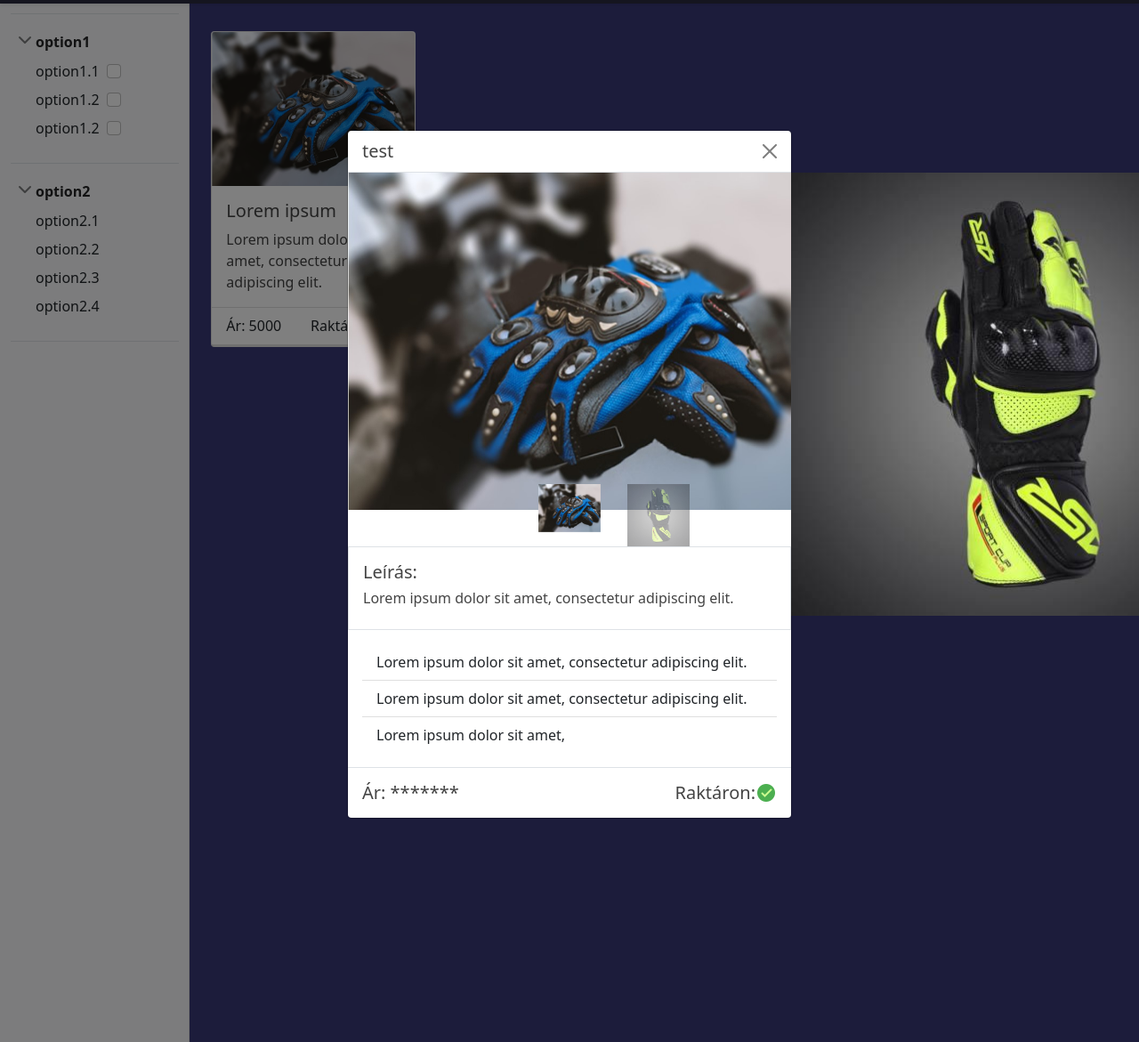
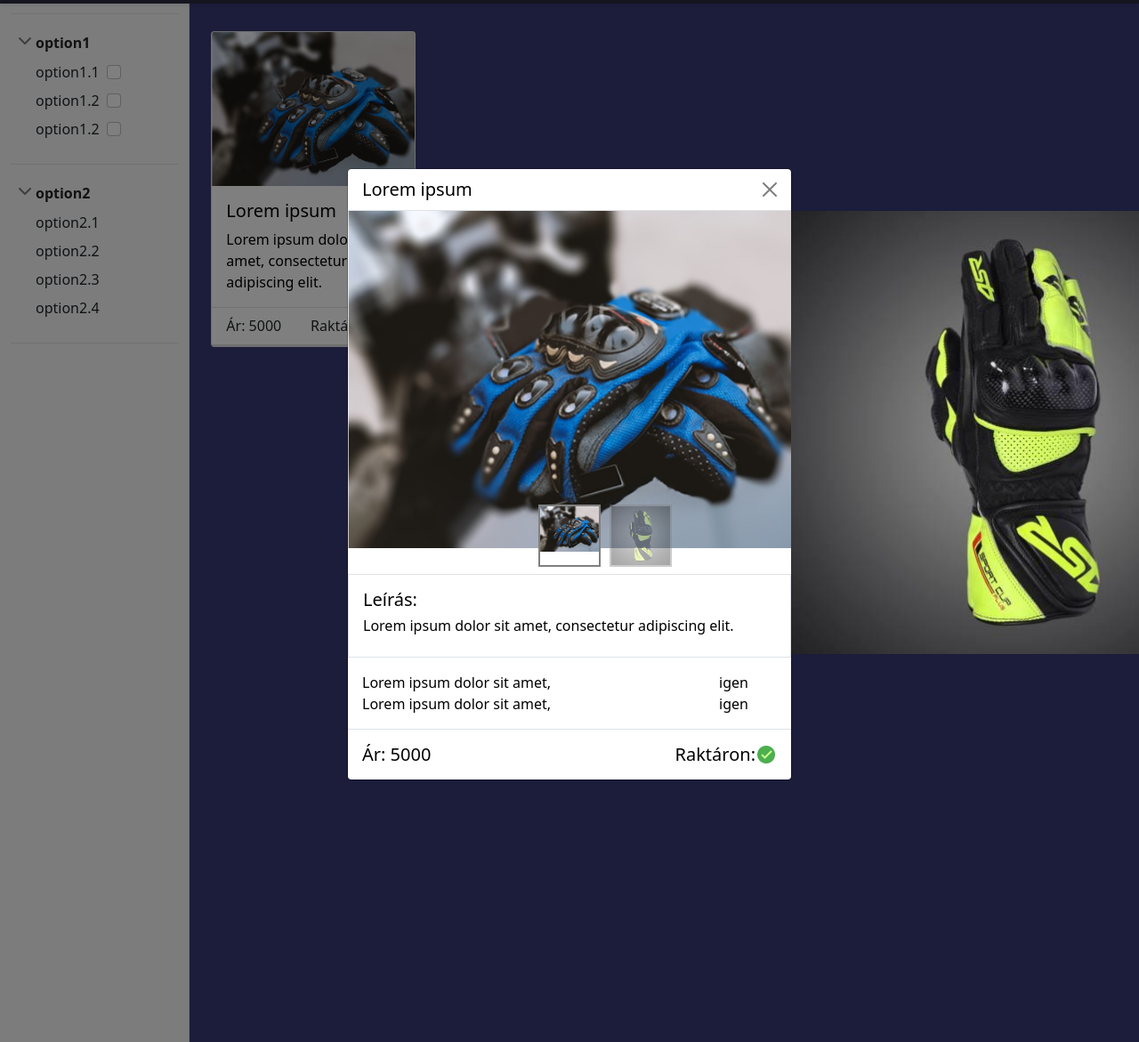
Before and after one commit to szbani/scootercity, a PHP site: page /csoport/termek1.php in a window 1280 px wide, after a click that opens the changed part. Shown: the part 105-1276 px from the top of the page at 89% size. Run offline with PHP 8.4, Linux system fonts and the light colour scheme; some libraries are stand-ins or nearby versions.

Commit message:
termek
-modal design

```diff
--- a/assets/gallery.css
+++ b/assets/gallery.css
@@ -1,81 +1,3 @@
-*,
-*:after,
-*:before {
-  margin: 0;
-  padding: 0;
-  box-sizing: border-box;
-  word-wrap: break-word;
-  -webkit-tap-highlight-color: transparent;
-}
-
-html,
-body {
-  min-height: 100vh;
-}
-
-html {
-  background-color: #FFF;
-  text-rendering: optimizeLegibility;
-  -webkit-text-size-adjust: 100%;
-  -webkit-font-smoothing: antialiased;
-  -moz-osx-font-smoothing: grayscale;
-}
-
-body {
-  color: #444;
-  background-attachment: fixed;
-  font-family: "Noto Sans", sans-serif;
-  font-weight: normal;
-  font-style: normal;
-}
-
-.container {
-  margin: auto;
-  padding: 25px 0;
-  max-width: 1025px;
-}
-
-article {
-  padding: 15px 0;
-}
-h1, h2, p {
-  margin-bottom: 15px;
-}
-h1, h2 {
-  line-height: 1em;
-}
-.center {
-  text-align: center;
-}
-h2.subtitle {
-  font-size: inherit;
-  font-style: italic;
-  font-weight: normal;
-}
-span.keyboard-key {
-  background: #EFF0F2;
-  margin: 0 4px;
-  padding: 4px 8px;
-  border-radius: 4px;
-  border-top: 1px solid #F5F5F5;
-  box-shadow: inset 0 0 25px #E8E8E8, 0 1px 0 #C3C3C3, 0 2px 0 #C9C9C9, 0 2px 3px #333;
-  line-height: 23px;
-  font-family: "Arial", sans-serif;
-  font-size: 12px;
-  font-weight: bold;
-  text-shadow: 0px 1px 0px #F5F5F5;
-  white-space: nowrap;
-  -webkit-user-select: none;
-  -moz-user-select: none;
-  -ms-user-select: none;
-}
-a {
-  color: inherit;
-  text-decoration: none;
-}
-a:hover {
-  text-decoration: underline;
-}
 
 .swiper-container,
 .swiper-container * {
@@ -99,7 +21,7 @@ a:hover {
 }
 
 .product-gallery .product-photo-main {
-  margin-bottom: 30px;
+  margin-bottom: 10px;
 }
 
 .product-gallery .product-photos-side .swiper-container {
@@ -111,6 +33,7 @@ a:hover {
 }
 
 .product-gallery .product-photos-side .swiper-slide {
+  border: 2px solid gray;
   width: 70px;
   opacity: .4;
   transition: 225ms opacity ease-in-out;
@@ -132,8 +55,12 @@ a:hover {
 
 .product-gallery img {
   max-height: 100%;
-  max-width: 100%;
+  width: 100%;
+  object-fit: unset;
 }
+
+
+
 /* full screen product gallery */
 
 .product-gallery-full-screen {
@@ -172,8 +99,8 @@ a:hover {
 
 .product-gallery-full-screen .swiper-slide img,
 .product-photos-side .swiper-slide img {
-  max-height: 100%;
-  max-width: 100%;
+  height: 100%;
+  width: 100%;
 }
 .product-gallery-full-screen .swiper-slide img {
   cursor: zoom-in;
--- a/assets/gallery.js
+++ b/assets/gallery.js
@@ -3,7 +3,7 @@ $(document).ready(function() {
   var swiperSide = new Swiper('.product-photos-side .swiper-container', {
     direction: 'horizontal',
     centeredSlides: true,
-    spaceBetween: 30,
+    spaceBetween: 10,
     slidesPerView: 'auto',
     touchRatio: 0.2,
     slideToClickedSlide: true,
--- a/parts/termek_main.html
+++ b/parts/termek_main.html
@@ -2,7 +2,7 @@
     <div class="row row-cols-2 row-cols-lg-3 row-cols-xl-4 row-cols-xxl-5">
 
         <div class="col">
-            <div class="card" data-bs-toggle="modal" data-bs-target="#termek_modal" id="termek" onclick="modal_show()">
+            <div class="card" data-bs-toggle="modal" data-bs-target="#termek_modal" id="termek" onclick="modal_show(this)">
                 <img src="/scootercity/pics/placeholder7.jpg" class="card-img-top" alt="Termék">
                 <div class="card-body">
                   <h5 class="card-title" id="Param_Nev">Lorem ipsum</h5>
@@ -57,7 +57,7 @@
             </div>
           </div>
           <div class="product-photos-side">
-            <div class="swiper-container">
+            <div class="swiper-container mb-2">
               <div class="swiper-wrapper">
                 <div class="swiper-slide">
                   <div class="swiper-zoom-container">
@@ -74,25 +74,18 @@
           </div>
         </div>
 
-      <div class="modal-body border">
+      <div class="modal-body border pe-4">
 
         <h5>Leírás:</h5>
         <h6>Lorem ipsum dolor sit amet, consectetur adipiscing elit.</h6>
       </div>
-      <div class="modal-body">
-
-        <ul class="list-group list-group-flush d-flex">
-          <li class="list-group-item">
-            Lorem ipsum dolor sit amet, consectetur adipiscing elit.
-          </li>
-          <li class="list-group-item">
-            Lorem ipsum dolor sit amet, consectetur adipiscing elit.
-          </li>
-          <li class="list-group-item">
-            Lorem ipsum dolor sit amet,
-          </li>
-        </ul>
-
+      <div class="modal-body pe-5">
+        <div class="row row-cols-2 ">
+          <div class="col col-9">Lorem ipsum dolor sit amet,</div>
+          <div class="col col-3 float-end text-end">igen</div>
+          <div class="col col-9">Lorem ipsum dolor sit amet,</div>
+          <div class="col col-3 float-end text-end">igen</div>
+        </div>
       </div>
       <div class="modal-footer justify-content-between">
         <h5 id="Termek_Ara">Ár: *******</h5>
@@ -109,6 +102,11 @@
         <div class="swiper-slide">
           <div class="swiper-zoom-container">
             <img src="/scootercity/pics/placeholder1.jpg" draggable="false" ondragstart="return false;">
+          </div>
+        </div>
+        <div class="swiper-slide">
+          <div class="swiper-zoom-container">
+            <img src="/scootercity/pics/placeholder2.jpg" draggable="false" ondragstart="return false;">
           </div>
         </div>
       </div>
--- a/parts/termek_main.php
+++ b/parts/termek_main.php
@@ -2,7 +2,7 @@
     <div class="row row-cols-2 row-cols-md-5">
     <?php
     $i = 0;
-     while ($i < 50){
+     while ($i < 20){
          echo('<div class="col">
          <div class="card " data-bs-toggle="modal" data-bs-target="#termek_modal" id="termek'.$i.'" onclick="modal_show(this)">
              <img src="/scootercity/pics/placeholder7.jpg" class="card-img-top" alt="Termék">
@@ -13,11 +13,10 @@
              <ul class="list-group list-group-flush d-flex">
                  <li class="list-group-item">
                      Raktáron:
-                     <img src="/scootercity/pics/raktar_ok.png" class="status float-end" alt="">
+                     <img src="/scootercity/media/products/termek_ok.png" class="status float-end" alt="">
                  </li>
                  <li class="list-group-item d-none">
                      Raktáron:
-                     <img src="/scootercity/pics/raktar_ok.png" class="status float-end" alt="">
                  </li>
              </ul>
              <div class="card_click">
```
Also changed, not shown: assets/sidebar.css (+0 -40 lines).
